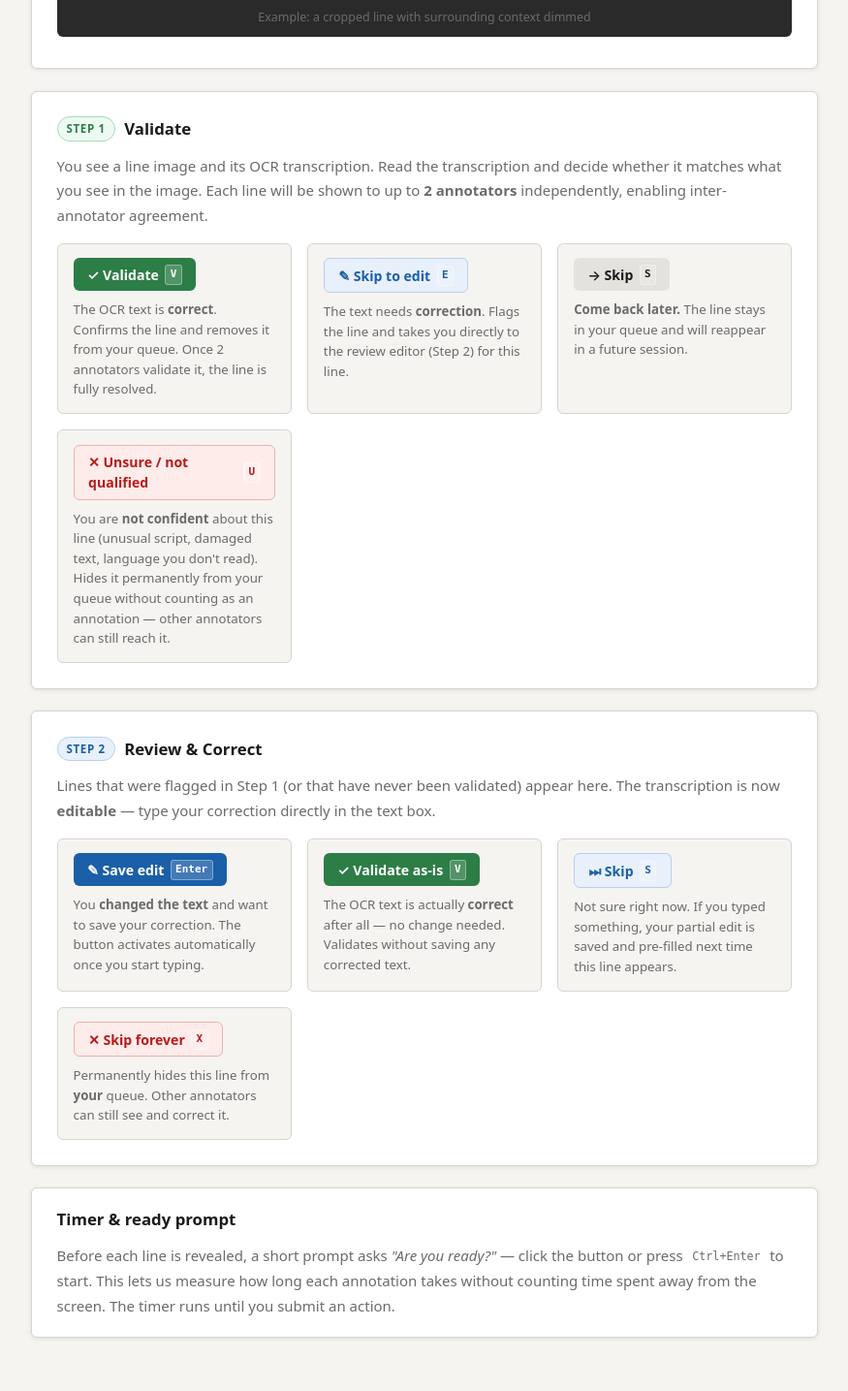
After one commit to cllg-project/acdc-validator, a Flask app: page /home in a window 1280 px wide. The commit adds this page. Shown: the part 817-2252 px from the top of the page at 97% size, without its empty margins (202-1077 px from the left). Run offline with Flask 3, Linux system fonts and the light colour scheme; the visitor is signed in with stand-in values (Sample User, id 1); data that the repository does not hold is empty.

Commit message:
Add homepage with workflow explanation and betacode input in Step 2
Homepage (/home):
- Explains the 2-step workflow with button-by-button documentation
- Live example image drawn from a random line in the DB
- Global progress bar
- Timer/ready prompt explanation

Betacode toggle in Step 2 review:
- Checkbox activates betacode-to-Greek live conversion in the textarea
- Converts last typed word as ASCII betacode to Unicode NFC Greek
- Examples shown inline (lo/gos → λόγος, *qeo/s → Θεός)
- Conversion logic ported from simple-viewer/static/betacode.js

```diff
--- a/app/__init__.py
+++ b/app/__init__.py
@@ -30,12 +30,14 @@ def create_app(config=None):
         return User.query.get(int(user_id))
 
     from .routes.auth import bp as auth_bp
+    from .routes.home import bp as home_bp
     from .routes.validate import bp as validate_bp
     from .routes.review import bp as review_bp
     from .routes.image import bp as image_bp
     from .routes.stats import bp as stats_bp
 
     app.register_blueprint(auth_bp)
+    app.register_blueprint(home_bp)
     app.register_blueprint(validate_bp)
     app.register_blueprint(review_bp)
     app.register_blueprint(image_bp)
--- a/app/routes/auth.py
+++ b/app/routes/auth.py
@@ -27,4 +27,7 @@ def logout():
 
 @bp.route("/")
 def root():
-    return redirect(url_for("validate.index"))
+    from flask_login import current_user
+    if current_user.is_authenticated:
+        return redirect(url_for("home.index"))
+    return redirect(url_for("auth.login"))
--- /dev/null
+++ b/app/routes/home.py
@@ -0,0 +1,30 @@
+from flask import Blueprint, render_template
+from flask_login import login_required
+from ..models import Line, Annotation
+from .. import db
+from sqlalchemy import func
+
+bp = Blueprint("home", __name__)
+
+VALIDATED_STATUSES = ("validated", "edited")
+MAX_ANNOTATIONS = 2
+
+
+@bp.route("/home")
+@login_required
+def index():
+    total = Line.query.count()
+    done = (
+        db.session.query(func.count(func.distinct(Annotation.line_id)))
+        .filter(Annotation.status.in_(VALIDATED_STATUSES))
+        .scalar() or 0
+    )
+    # Lines that have reached the cap
+    saturated = (
+        db.session.query(Annotation.line_id)
+        .filter(Annotation.status.in_(VALIDATED_STATUSES))
+        .group_by(Annotation.line_id)
+        .having(func.count(Annotation.id) >= MAX_ANNOTATIONS)
+        .count()
+    )
+    return render_template("home.html", total=total, done=done, saturated=saturated)
--- a/app/routes/image.py
+++ b/app/routes/image.py
@@ -4,6 +4,7 @@ from flask import Blueprint, current_app, send_file, abort
 from flask_login import login_required
 from PIL import Image, ImageDraw
 from ..models import Line
+from .. import db
 
 bp = Blueprint("image", __name__)
 
@@ -60,3 +61,13 @@ def line_image(line_id):
     result.save(buf, format="JPEG", quality=90)
     buf.seek(0)
     return send_file(buf, mimetype="image/jpeg")
+
+
+@bp.route("/image/example")
+@login_required
+def example_image():
+    """Return a random line image for use on the homepage."""
+    line = Line.query.order_by(db.func.random()).first()
+    if line is None:
+        abort(404)
+    return line_image(line.id)
--- a/app/static/app.js
+++ b/app/static/app.js
@@ -31,19 +31,84 @@
     });
   }
 
+  // ── Betacode → Unicode conversion ───────────────────────────
+  var BETA_LETTERS = {
+    a:'α',b:'β',g:'γ',d:'δ',e:'ε',z:'ζ',h:'η',q:'θ',i:'ι',
+    k:'κ',l:'λ',m:'μ',n:'ν',c:'ξ',o:'ο',p:'π',r:'ρ',s:'σ',
+    t:'τ',u:'υ',f:'φ',x:'χ',y:'ψ',w:'ω',v:'ϝ'
+  };
+  var BETA_DIA = {')':'̓','(':'̔','/':'́','\\':'̀','=':'͂','+':'̈','|':'ͅ'};
+
+  function betaToGreek(text) {
+    var clusters = [], pendingUpper = false, pendingMarks = [];
+    for (var i = 0; i < text.length; i++) {
+      var ch = text[i];
+      if (ch === '*') { pendingUpper = true; pendingMarks = []; continue; }
+      if (BETA_DIA[ch] !== undefined) {
+        if (pendingUpper) pendingMarks.push(BETA_DIA[ch]);
+        else if (clusters.length) clusters[clusters.length-1][1].push(BETA_DIA[ch]);
+        continue;
+      }
+      var low = ch.toLowerCase();
+      var base = BETA_LETTERS[low] !== undefined
+        ? ((pendingUpper || ch !== low) ? BETA_LETTERS[low].toUpperCase() : BETA_LETTERS[low])
+        : ch;
+      clusters.push([base, pendingMarks.slice()]);
+      pendingUpper = false; pendingMarks = [];
+    }
+    var s = clusters.map(function(c){ return c[0]+c[1].join(''); }).join('');
+    s = s.replace(/σ(?![Ͱ-Ͽἀ-῿])/g, 'ς');
+    return s.normalize('NFC');
+  }
+
   // ── Save-edit button: dim until text changes ─────────────────
   if (mode === 'review') {
     var textField = document.getElementById('text-field');
     var saveBtn = document.getElementById('btn-save-edit');
+    var betaToggle = document.getElementById('beta-toggle');
     if (textField && saveBtn) {
       var originalText = textField.value;
+      var betaRaw = '';   // raw betacode buffer while toggle is on
+
       function updateSaveBtn() {
         var changed = textField.value !== originalText;
         saveBtn.classList.toggle('btn-primary', changed);
         saveBtn.classList.toggle('btn-muted', !changed);
       }
       updateSaveBtn();
-      textField.addEventListener('input', updateSaveBtn);
+      textField.addEventListener('input', function() {
+        if (!betaToggle || !betaToggle.checked) updateSaveBtn();
+      });
+
+      // Betacode toggle
+      if (betaToggle) {
+        textField.addEventListener('keydown', function(e) {
+          if (!betaToggle.checked) return;
+          if (e.key === 'Enter' || e.metaKey || e.ctrlKey || e.altKey) return;
+          if (e.key === 'Backspace') {
+            e.preventDefault();
+            betaRaw = betaRaw.slice(0, -1);
+          } else if (e.key.length === 1) {
+            e.preventDefault();
+            betaRaw += e.key;
+          }
+          // Replace only the current "word" (last space-separated token) with Greek
+          var parts = textField.value.split(' ');
+          parts[parts.length - 1] = betaToGreek(betaRaw);
+          textField.value = parts.join(' ');
+          updateSaveBtn();
+        });
+        // When toggling on, seed betaRaw from current last word
+        betaToggle.addEventListener('change', function() {
+          if (betaToggle.checked) {
+            var parts = textField.value.split(' ');
+            betaRaw = parts[parts.length - 1];  // user will overwrite it
+          }
+          var label = document.getElementById('beta-label');
+          if (label) label.textContent = betaToggle.checked ? 'Betacode ON' : 'Betacode OFF';
+          textField.focus();
+        });
+      }
     }
   }
 
--- a/app/static/style.css
+++ b/app/static/style.css
@@ -270,6 +303,101 @@ main { padding: 2rem 1.5rem; max-width: 860px; margin: 0 auto; }
 
 .modal-box h2 { font-size: 1.4rem; margin-bottom: .7rem; }
 .modal-box p  { color: var(--muted); margin-bottom: 1.5rem; line-height: 1.6; }
+
+/* ── Home page ─────────────────────────────────────────────── */
+.home-hero {
+  text-align: center;
+  padding: 2.5rem 1rem 2rem;
+}
+
+.home-hero h1 { font-size: 1.8rem; margin-bottom: .6rem; }
+
+.home-lead {
+  max-width: 620px;
+  margin: 0 auto 1.5rem;
+  color: var(--muted);
+  line-height: 1.7;
+}
+
+.home-progress {
+  max-width: 480px;
+  margin: 0 auto 1.5rem;
+}
+
+.home-cta { margin-top: .5rem; }
+
+.home-section {
+  background: var(--surface);
+  border: 1px solid var(--border);
+  border-radius: var(--radius);
+  padding: 1.6rem;
+  margin-bottom: 1.4rem;
+  box-shadow: var(--shadow);
+}
+
+.home-section h2 {
+  font-size: 1.05rem;
+  font-weight: 700;
+  margin-bottom: .8rem;
+  display: flex;
+  align-items: center;
+  gap: .6rem;
+}
+
+.home-section p { color: var(--muted); line-height: 1.7; margin-bottom: .8rem; }
+.home-section p:last-child { margin-bottom: 0; }
+.home-section-sm { padding: 1.2rem 1.6rem; }
+
+.step-badge {
+  display: inline-block;
+  font-size: .72rem;
+  font-weight: 700;
+  letter-spacing: .06em;
+  text-transform: uppercase;
+  padding: .2rem .55rem;
+  border-radius: 99px;
+}
+.step1 { background: #edfaf2; color: var(--green); border: 1px solid #a8dbb9; }
+.step2 { background: #e8f0fb; color: var(--blue);  border: 1px solid #b8cff0; }
+
+.example-image-wrap {
+  background: #2a2a2a;
+  border-radius: var(--radius);
+  padding: .6rem;
+  margin: 1rem 0 .4rem;
+  text-align: center;
+}
+.example-image { max-width: 100%; height: auto; display: block; margin: 0 auto; }
+.example-caption { font-size: .78rem; color: #888; margin-top: .5rem !important; text-align: center; }
+
+/* ── Button docs grid ──────────────────────────────────────── */
+.button-grid {
+  display: grid;
+  grid-template-columns: repeat(auto-fit, minmax(230px, 1fr));
+  gap: 1rem;
+  margin-top: 1rem;
+}
+
+.button-doc {
+  background: var(--bg);
+  border: 1px solid var(--border);
+  border-radius: var(--radius);
+  padding: .9rem 1rem;
+}
+
+.btn-preview {
+  display: inline-flex;
+  align-items: center;
+  gap: .4rem;
+  padding: .4rem .9rem;
+  border-radius: var(--radius);
+  font-size: .88rem;
+  font-weight: 600;
+  margin-bottom: .55rem;
+  pointer-events: none;
+}
+
+.button-doc p { font-size: .83rem; color: var(--muted); line-height: 1.55; margin: 0; }
 
 /* ── Stats ─────────────────────────────────────────────────── */
 .stats-card {
--- a/app/templates/base.html
+++ b/app/templates/base.html
@@ -8,7 +8,7 @@
 </head>
 <body>
   <nav class="navbar">
-    <span class="brand">ALTO Annotator</span>
+    <a href="{{ url_for('home.index') if current_user.is_authenticated else url_for('auth.login') }}" class="brand">ALTO Annotator</a>
     <div class="nav-links">
       {% if current_user.is_authenticated %}
         <a href="{{ url_for('validate.index') }}" class="{% if request.blueprint == 'validate' %}active{% endif %}">Step 1 – Validate</a>
--- /dev/null
+++ b/app/templates/home.html
@@ -0,0 +1,120 @@
+{% extends "base.html" %}
+{% block title %}Welcome — ALTO Annotator{% endblock %}
+{% block content %}
+
+<div class="home-hero">
+  <h1>ALTO Annotation Platform</h1>
+  <p class="home-lead">
+    Help us validate and correct OCR transcriptions of historical Greek and Latin texts.
+    Each task shows you one line extracted from a scanned page — your job is to confirm
+    or correct what the OCR read.
+  </p>
+
+  {% if total %}
+  <div class="home-progress">
+    {% set pct = (saturated / total * 100) | round(1) %}
+    <div class="progress-bar-wrap">
+      <div class="progress-bar" style="width:{{ pct }}%"></div>
+    </div>
+    <p class="progress-label">
+      <strong>{{ saturated }}</strong> of {{ total }} lines fully annotated ({{ pct }}%)
+    </p>
+  </div>
+  {% endif %}
+
+  <div class="home-cta">
+    <a href="{{ url_for('validate.index') }}" class="btn btn-success">Start annotating →</a>
+  </div>
+</div>
+
+<!-- Example image -->
+<section class="home-section">
+  <h2>What you'll see</h2>
+  <p>Each line is shown cropped from the original page scan. The text outside the detected
+     line boundary is dimmed so you can focus on the target line, while still seeing enough
+     context to understand what surrounds it.</p>
+  <div class="example-image-wrap">
+    <img src="{{ url_for('image.example_image') }}" alt="Example line image" class="example-image"
+         onerror="this.parentElement.style.display='none'">
+    <p class="example-caption">Example: a cropped line with surrounding context dimmed</p>
+  </div>
+</section>
+
+<!-- Step 1 -->
+<section class="home-section">
+  <h2><span class="step-badge step1">Step 1</span> Validate</h2>
+  <p>
+    You see a line image and its OCR transcription. Read the transcription and decide
+    whether it matches what you see in the image.
+    Each line will be shown to up to <strong>2 annotators</strong> independently,
+    enabling inter-annotator agreement.
+  </p>
+  <div class="button-grid">
+    <div class="button-doc btn-success-doc">
+      <div class="btn-preview btn-success">✓ Validate <kbd>V</kbd></div>
+      <p>The OCR text is <strong>correct</strong>. Confirms the line and removes it from
+         your queue. Once 2 annotators validate it, the line is fully resolved.</p>
+    </div>
+    <div class="button-doc btn-skip-edit-doc">
+      <div class="btn-preview btn-skip-edit">✎ Skip to edit <kbd>E</kbd></div>
+      <p>The text needs <strong>correction</strong>. Flags the line and takes you directly
+         to the review editor (Step 2) for this line.</p>
+    </div>
+    <div class="button-doc btn-secondary-doc">
+      <div class="btn-preview btn-secondary">→ Skip <kbd>S</kbd></div>
+      <p><strong>Come back later.</strong> The line stays in your queue and will reappear
+         in a future session.</p>
+    </div>
+    <div class="button-doc btn-danger-doc">
+      <div class="btn-preview btn-danger">✕ Unsure / not qualified <kbd>U</kbd></div>
+      <p>You are <strong>not confident</strong> about this line (unusual script, damaged
+         text, language you don't read). Hides it permanently from your queue without
+         counting as an annotation — other annotators can still reach it.</p>
+    </div>
+  </div>
+</section>
+
+<!-- Step 2 -->
+<section class="home-section">
+  <h2><span class="step-badge step2">Step 2</span> Review &amp; Correct</h2>
+  <p>
+    Lines that were flagged in Step 1 (or that have never been validated) appear here.
+    The transcription is now <strong>editable</strong> — type your correction directly
+    in the text box.
+  </p>
+  <div class="button-grid">
+    <div class="button-doc btn-primary-doc">
+      <div class="btn-preview btn-primary">✎ Save edit <kbd>Enter</kbd></div>
+      <p>You <strong>changed the text</strong> and want to save your correction.
+         The button activates automatically once you start typing.</p>
+    </div>
+    <div class="button-doc btn-success-doc">
+      <div class="btn-preview btn-success">✓ Validate as-is <kbd>V</kbd></div>
+      <p>The OCR text is actually <strong>correct</strong> after all — no change needed.
+         Validates without saving any corrected text.</p>
+    </div>
+    <div class="button-doc btn-skip-edit-doc">
+      <div class="btn-preview btn-skip-edit">⏭ Skip <kbd>S</kbd></div>
+      <p>Not sure right now. If you typed something, your partial edit is saved and
+         pre-filled next time this line appears.</p>
+    </div>
+    <div class="button-doc btn-danger-doc">
+      <div class="btn-preview btn-danger">✕ Skip forever <kbd>X</kbd></div>
+      <p>Permanently hides this line from <strong>your</strong> queue.
+         Other annotators can still see and correct it.</p>
+    </div>
+  </div>
+</section>
+
+<!-- Ready modal note -->
+<section class="home-section home-section-sm">
+  <h2>Timer &amp; ready prompt</h2>
+  <p>
+    Before each line is revealed, a short prompt asks <em>"Are you ready?"</em> —
+    click the button or press <kbd>Ctrl+Enter</kbd> to start. This lets us measure how
+    long each annotation takes without counting time spent away from the screen.
+    The timer runs until you submit an action.
+  </p>
+</section>
+
+{% endblock %}
```
Also changed, not shown: other parts of app/static/style.css (+33 -0 lines), app/templates/review.html (+7 -0 lines).
